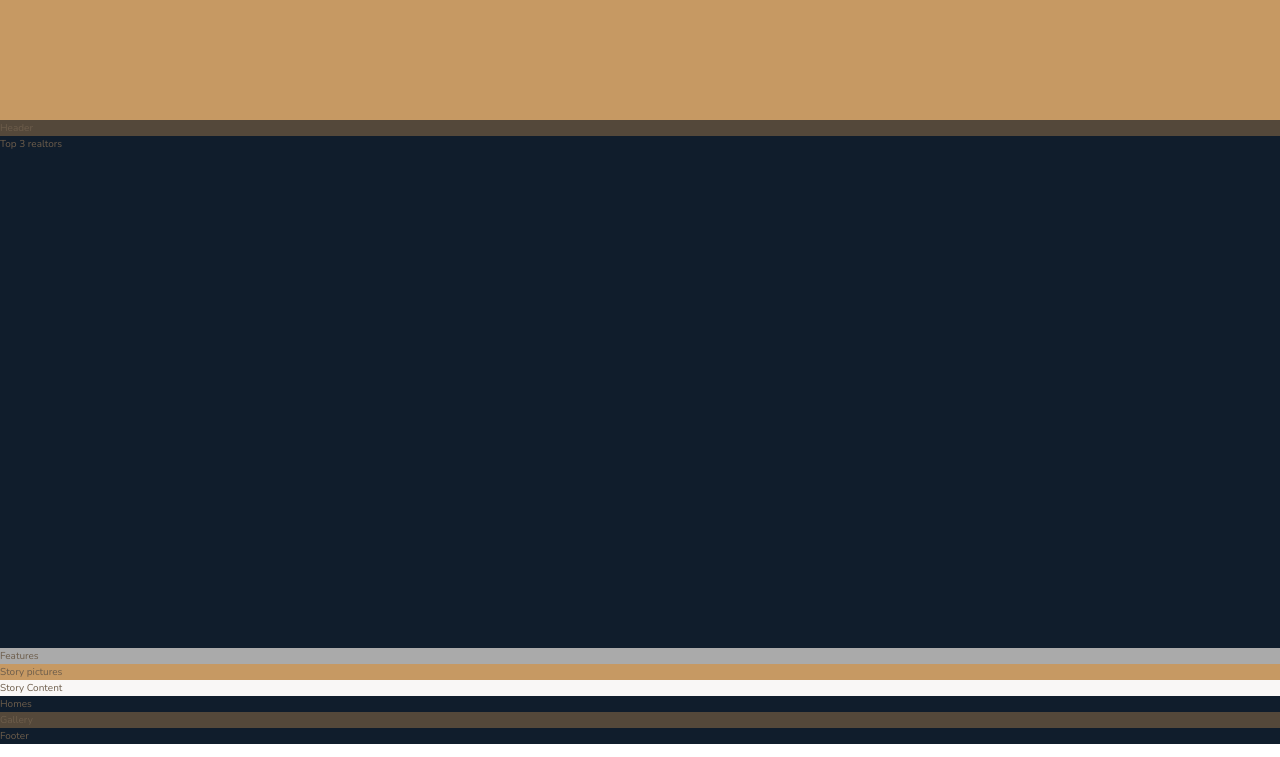
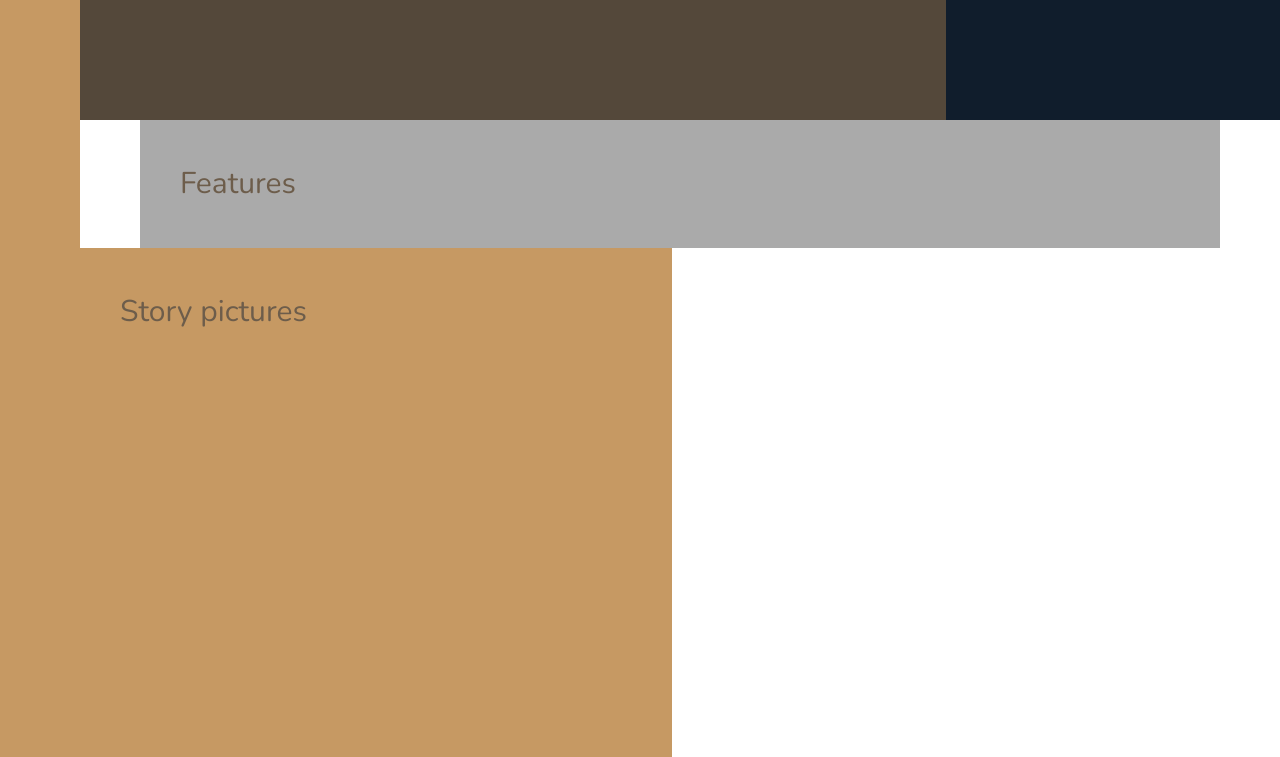
Before and after one commit to UnknownMonk/Css-grid-website, a website: page index.html in a window 1280 px wide. Shown: the part 520-1277 px from the top of the page. Drawn offline with nearby package versions, Linux system fonts and the light colour scheme.

Commit message:
main layout compleate

```diff
--- a/sass/_base.scss
+++ b/sass/_base.scss
@@ -36,8 +36,12 @@ body {
 }
 
 .container {
+  display: grid;
+  grid-template-rows: 80vh min-content 40vw repeat(3, min-content);
+  grid-template-columns: [sidebar-start] 8rem [sidebar-end full-start] minmax(6rem, 1fr) [center-start] repeat(8, [col-start] minmax(min-content, 14rem) [col-end]) [center-end] minmax(6rem, 1fr) [full-end];
 
-
-  display: grid;
-  grid-template-rows: 80vh min-content 40vw;
+  & > * {
+    padding: 40px;
+    font-size: 3rem;
+  }
 }
--- a/sass/_features.scss
+++ b/sass/_features.scss
@@ -1,3 +1,4 @@
 .features {
   background-color: $color-grey-light-2;
+  grid-column: center-start / center-end;
 }
--- a/sass/_footer.scss
+++ b/sass/_footer.scss
@@ -1,3 +1,4 @@
 .footer {
   background-color: $color-secondary;
+  grid-column: full-start / full-end;
 }
--- a/sass/_gallery.scss
+++ b/sass/_gallery.scss
@@ -1,3 +1,4 @@
 .gallery {
   background-color: $color-grey-dark-1;
+  grid-column: full-start / full-end;
 }
--- a/sass/_header.scss
+++ b/sass/_header.scss
@@ -1,3 +1,4 @@
 .header {
   background-color: $color-grey-dark-1;
+  grid-column: full-start / col-end 6;
 }
--- a/sass/_homes.scss
+++ b/sass/_homes.scss
@@ -1,3 +1,4 @@
 .homes {
   background-color: $color-secondary;
+  grid-column: center-start / center-end;
 }
--- a/sass/_realtors.scss
+++ b/sass/_realtors.scss
@@ -1,3 +1,4 @@
 .realtors {
   background-color: $color-secondary;
+  grid-column: col-start 7 / full-end;
 }
--- a/sass/_sidebar.scss
+++ b/sass/_sidebar.scss
@@ -1,4 +1,5 @@
 .sidebar {
   background-color: $color-primary;
-
+  grid-column: sidebar-start / sidebar-end;
+  grid-row: 1 / -1;
 }
--- a/sass/_story.scss
+++ b/sass/_story.scss
@@ -2,9 +2,11 @@
 
   &__pictures {
     background-color: $color-primary;
+    grid-column: full-start/ col-end 4;
   }
 
   &__content {
     background-color: $color-grey-light-1;
+    grid-column: col-start 5/ col-end ;
   }
 }
```
Also changed, not shown: css/style.css.
